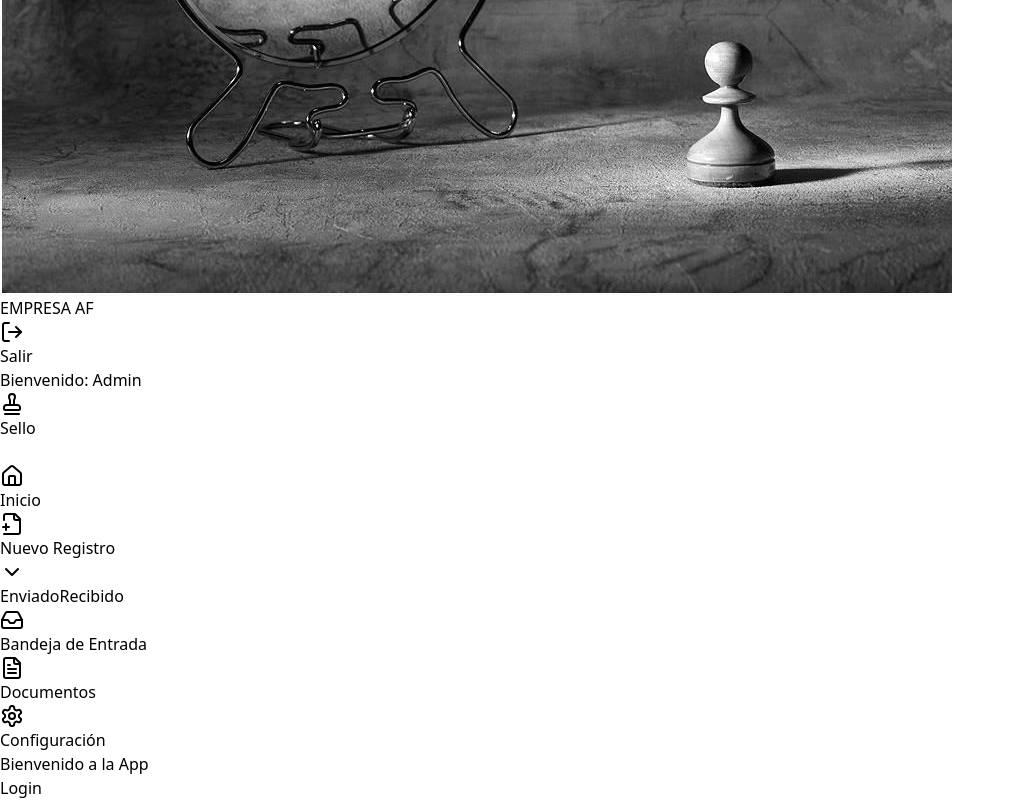
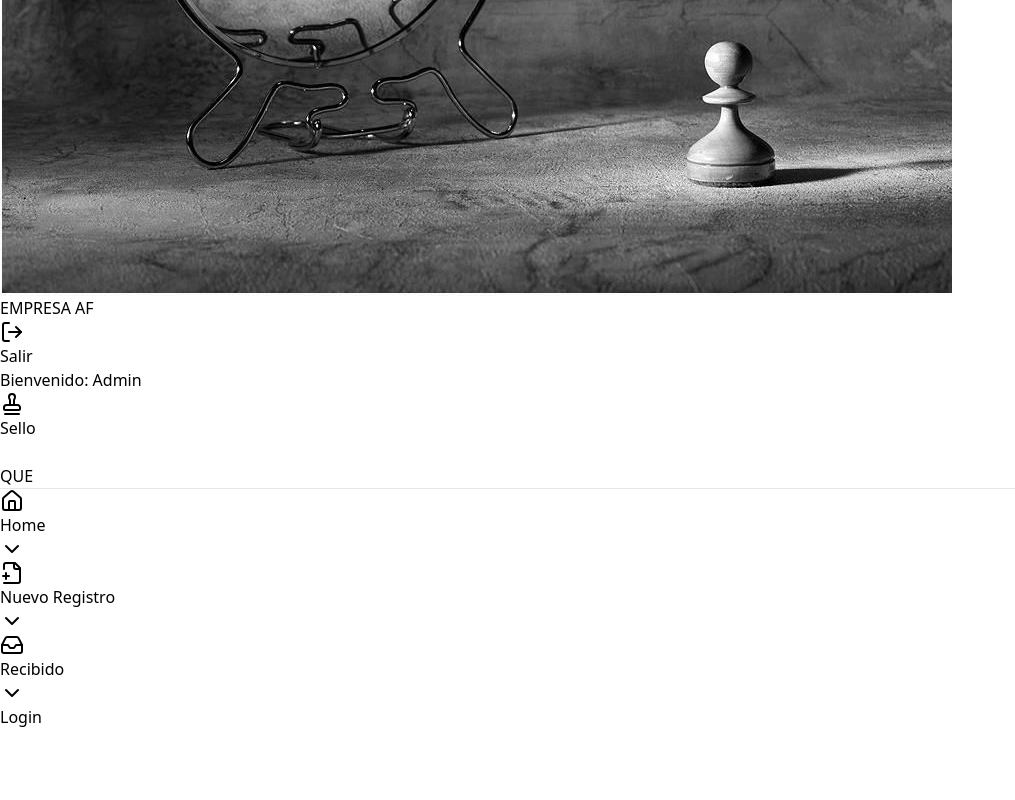
Before and after one commit to AleysaPc/frontendSistemaGC, a React (Vite) app: page /home in a window 1280 px wide. Shown: the part 342-1142 px from the top of the page, without its empty margins (0-1015 px from the left). After the commit the page ends 1071 px from the top, so only its background shows below. Built offline with nearby package versions, Linux system fonts and the light colour scheme.

Commit message:
Modified Sidebar

```diff
--- a/src/Sidebar/Sidebar.jsx
+++ b/src/Sidebar/Sidebar.jsx
@@ -1,4 +1,6 @@
-import { useState } from "react";
+import React, { useState } from "react";
+import { Link } from "react-router-dom";
+
 import {
   Home,
   FileText,
@@ -6,96 +8,101 @@ import {
   FilePlus2,
   ChevronDown,
   Inbox,
-} from "lucide-react"; // Íconos
-import { Link } from "react-router-dom";
+} from "lucide-react";
 
-const Sidebar = () => {
-  const [isDropdownOpen, setIsDropdownOpen] = useState(false); // Estado para el dropdown
+const SidebarMenu = React.memo(
+  ({ title, icon: Icon, items, isOpen, toggleMenu, path }) => (
+    <li className="mb-2 rounded hover:shadow hover:bg-gray-500 py-2">
+      {/* Si no hay items, renderiza un Link directo */}
+      {!items || items.length === 0 ? (
+        <Link
+          to={path || "#"}
+          className="px-3 w-full text-left flex items-center"
+        >
+          <Icon className="inline-block w-6 h-6 mr-2 -mt-2" />
+          {title}
+        </Link>
+      ) : (
+        // Si hay items, renderiza el botón desplegable
+        <>
+          <button
+            aria-expanded={isOpen}
+            className="px-3 w-full text-left flex items-center"
+            onClick={toggleMenu}
+          >
+            <Icon className="inline-block w-6 h-6 mr-2 -mt-2" />
+            {title}
+            <ChevronDown className="inline-block w-4 h-4 ml-auto" />
+          </button>
+          {isOpen && (
+            <ul className="pl-4">
+              {items.map((item, index) => (
+                <li
+                  key={index}
+                  className="rounded hover:shadow hover:bg-blue-950 py-2"
+                >
+                  <Link to={item.path} className="px-7">
+                    {item.label}
+                  </Link>
+                </li>
+              ))}
+            </ul>
+          )}
+        </>
+      )}
+    </li>
+  )
+);
 
-  const toggleDropdown = () => setIsDropdownOpen(!isDropdownOpen);
-
-  // Definir el menú con los elementos estándar
-  const menuItems = [
-    { name: "Inicio", icon: <Home />, path: "/" },
+const Sidebar = ({ sidebarToggle }) => {
+  const [openMenu, setOpenMenu] = useState(null);
+  const menus = [
     {
-      name: "Nuevo Registro",
-      icon: <FilePlus2 />,
-      onClick: toggleDropdown, // Usar la función para abrir el dropdown
-      isDropdown: true, // Marcar este ítem como un dropdown
+      title: "Home",
+      icon: Home,
+      items: [
+        {label: "Volver al inicio", path: "/home"}
+      ],
     },
-    { name: "Bandeja de Entrada", icon: <Inbox />, path: "/registro" }, //Solo pusimos registro...
-    { name: "Documentos", icon: <FileText />, path: "/documentos" },
-    { name: "Configuración", icon: <Settings />, path: "/configuracion" },
+    {
+      title: "Nuevo Registro",
+      icon: FilePlus2,
+      items: [
+        { label: "Enviado", path: "" },
+        { label: "Recibido", path: "" },
+      ],
+    },
+    {
+      title: "Recibido",
+      icon: Inbox,
+      items: [{ label: "Ver", path: "/registro" }],
+    },
   ];
-
   return (
-    <div className="flex">
-      {/* Sidebar */}
-      <aside className="bg-gray-800 text-white h-screen w-1/4 p-5">
-        {/* Menú */}
-        <nav className="space-y-3">
-          {menuItems.map((item, index) => {
-            if (item.isDropdown) {
-              // Si es un ítem de dropdown, renderizam  os el botón y el submenú
-              return (
-                <div key={index}>
-                  <button
-                    onClick={item.onClick}
-                    className="flex items-center w-full p-2 hover:bg-gray-700 rounded"
-                  >
-                    {item.icon}
-                    <span className="flex-1">{item.name}</span>
-                    <ChevronDown
-                      className={`transition-transform ${isDropdownOpen ? "rotate-180" : ""
-                        }`}
-                    />
-                  </button>
-
-                  {/* Submenú */}
-                  <div
-                    className={`ml-6 space-y-2 transition-all duration-300 ease-in-out ${isDropdownOpen
-                      ? "max-h-[200px] opacity-100"
-                      : "max-h-0 opacity-0"
-                      } overflow-hidden`}
-                  >
-                    <Link
-                      to="/enviado"
-                      className="block p-2 text-gray-300 hover:bg-gray-700 rounded"
-                    >
-                      Enviado
-                    </Link>
-                    <Link
-                      to="/nuevo-registro"
-                      className="block p-2 text-gray-300 hover:bg-gray-700 rounded"
-                    >
-                      Recibido
-                    </Link>
-                  </div>
-                </div>
-              );
+    <div
+      className={`${
+        sidebarToggle ? "hidden" : "block"
+      } w-64 bg-gray-800 fixed h-full px-4 py-2`}
+    >
+      <div className="my-2 mb-4">
+        <h1 className="text-2x text-white font-bold">QUE</h1>
+      </div>
+      <hr />
+      <ul className="mt-3 text-white font-bold">
+        {menus.map((menu, index) => (
+          <SidebarMenu
+            key={index}
+            title={menu.title}
+            icon={menu.icon}
+            items={menu.items}
+            isOpen={openMenu === menu.title}
+            toggleMenu={() =>
+              setOpenMenu(openMenu === menu.title ? null : menu.title)
             }
-
-            // Para los ítems normales
-            return (
-              <Link
-                key={index}
-                to={item.path}
-                className="flex items-center gap-3 p-2 hover:bg-gray-700 rounded"
-              >
-                {item.icon}
-                <span>{item.name}</span>
-              </Link>
-            );
-          })}
-        </nav>
-      </aside>
-      {/* Contenido Principal */}
-      <div className="flex-1 p-5">
-        <h1>Bienvenido a la App</h1>
-        {/* Aquí se podría incluir tu lista o tabla */}
-      </div>
+          />
+        ))}
+      </ul>
     </div>
   );
 };
-
 export default Sidebar;
--- a/src/components/recibido/RegistroRecibidoList.jsx
+++ b/src/components/recibido/RegistroRecibidoList.jsx
@@ -19,7 +19,7 @@ export function RegistroRecibidoList() {
     return (
         <div>
             <Sidebar />
-            <div className="flex-1 p-5">
+            <div className="flex p-5">
                 <h2 className="text-xl font-bold">Lista de Registros Recibidos</h2>
                 <div className="overflow-x-auto">
                     <table className="min-w-full bg-white border-collapse shadow-md border border-gray-300">
```
